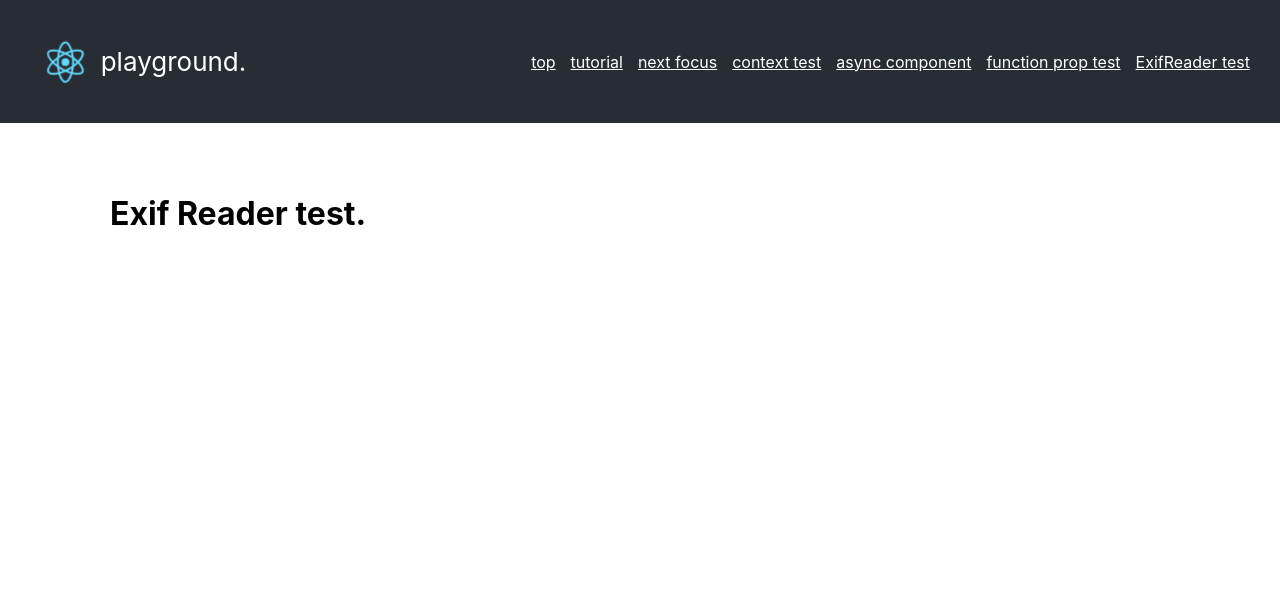
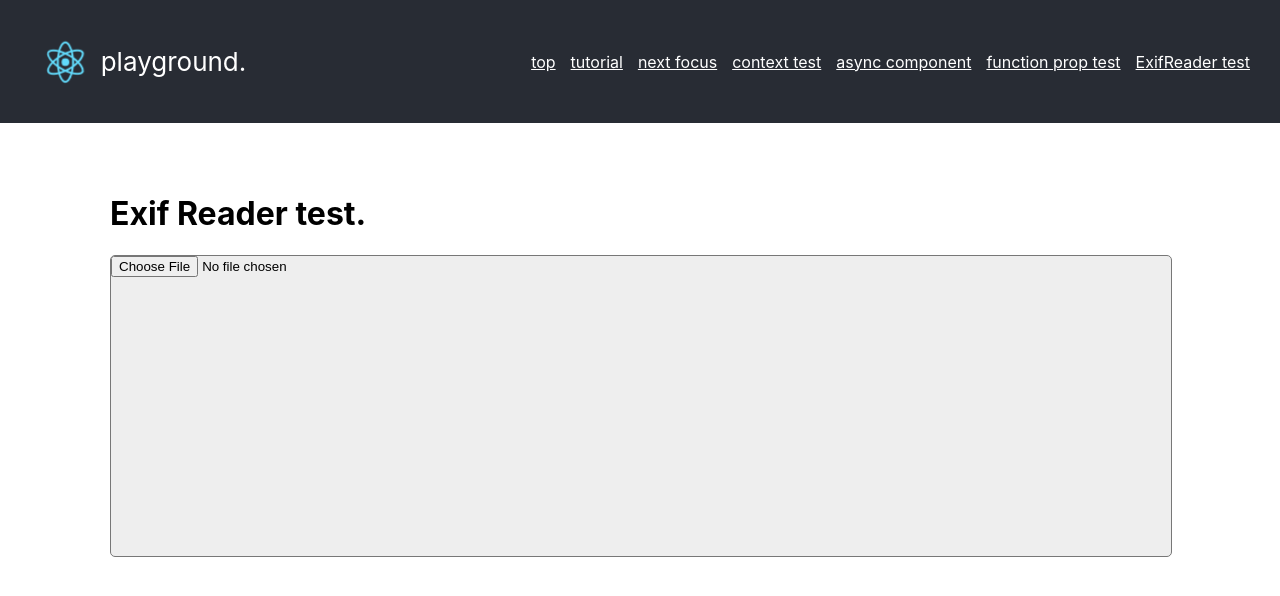
Before and after one commit to neripark/react-typescript-playground, a React app: page /exif-reader-test in a window 1280 px wide. Shown: the top 596 px of the page. Built offline with nearby package versions, Linux system fonts and the light colour scheme.

Commit message:
install exifreader and read orientation

```diff
--- a/package.json
+++ b/package.json
@@ -34,6 +34,7 @@
     "eslint-plugin-jsx-a11y": "6.2.3",
     "eslint-plugin-react": "7.18.0",
     "eslint-plugin-react-hooks": "^1.6.1",
+    "exifreader": "^3.12.3",
     "file-loader": "4.3.0",
     "fs-extra": "^8.1.0",
     "html-webpack-plugin": "4.0.0-beta.11",
--- a/src/App.css
+++ b/src/App.css
@@ -79,3 +79,14 @@
   background: #cc0000;
   color: #fff;
 }
+
+.file-input-test {
+  width: 100%;
+  height: 300px;
+  border: 1px solid #777;
+  background: #eee;
+  border-radius: 5px;
+  display: block;
+  position: relative;
+  cursor: pointer;
+}
--- a/src/App.tsx
+++ b/src/App.tsx
@@ -8,7 +8,7 @@ import NextFocus from "./pages/NextFocus";
 import ContextTest from "./pages/ContextTest";
 import AsyncComponentTest from "./pages/AsyncComponentTest";
 import FunctionPropTest from "./pages/FunctionPropTest";
-import ExifReader from "./pages/ExifReader";
+import ExifReaderTest from "./pages/ExifReaderTest";
 
 const App: React.FC = () => {
   return (
@@ -28,7 +28,7 @@ const App: React.FC = () => {
             <Route path="/contexttest" component={ContextTest} />
             <Route path="/async-component" component={AsyncComponentTest} />
             <Route path="/function-prop-test" component={FunctionPropTest} />
-            <Route path="/exif-reader-test" component={ExifReader} />
+            <Route path="/exif-reader-test" component={ExifReaderTest} />
           </Switch>
         </main>
       </Router>
--- a/src/pages/ExifReader.tsx
+++ /dev/null
@@ -1,14 +0,0 @@
-import * as React from "react";
-import { RouteComponentProps } from "react-router-dom";
-
-type PageProps = {} & RouteComponentProps<{}>;
-
-const ExifReader: React.FC<PageProps> = () => {
-  return (
-    <>
-      <h1>Exif Reader test.</h1>
-    </>
-  );
-};
-
-export default ExifReader;
--- /dev/null
+++ b/src/pages/ExifReaderTest.tsx
@@ -0,0 +1,30 @@
+import * as React from "react";
+import { RouteComponentProps } from "react-router-dom";
+import * as ExifReader from 'exifreader';
+
+type PageProps = {} & RouteComponentProps<{}>;
+
+const ExifReaderTest: React.FC<PageProps> = () => {
+
+  const onChange = (e: React.ChangeEvent<HTMLInputElement>) => {
+    const reader = new FileReader();
+    if (e.target.files === null) return;
+    const file = e.target.files[0];
+    reader.onload = () => {
+      console.log('on load kicked.');
+      const result = reader.result!;
+      const tags = ExifReader.load(result as ArrayBuffer)
+      console.log(tags.Orientation);
+    };
+    reader.readAsArrayBuffer(file);
+  }
+
+  return (
+    <>
+      <h1>Exif Reader test.</h1>
+      <input className="file-input-test" type="file" onChange={onChange}/>
+    </>
+  );
+};
+
+export default ExifReaderTest;
```
Also changed, not shown: 1 other file (tests, documents, lock files or other folders).
